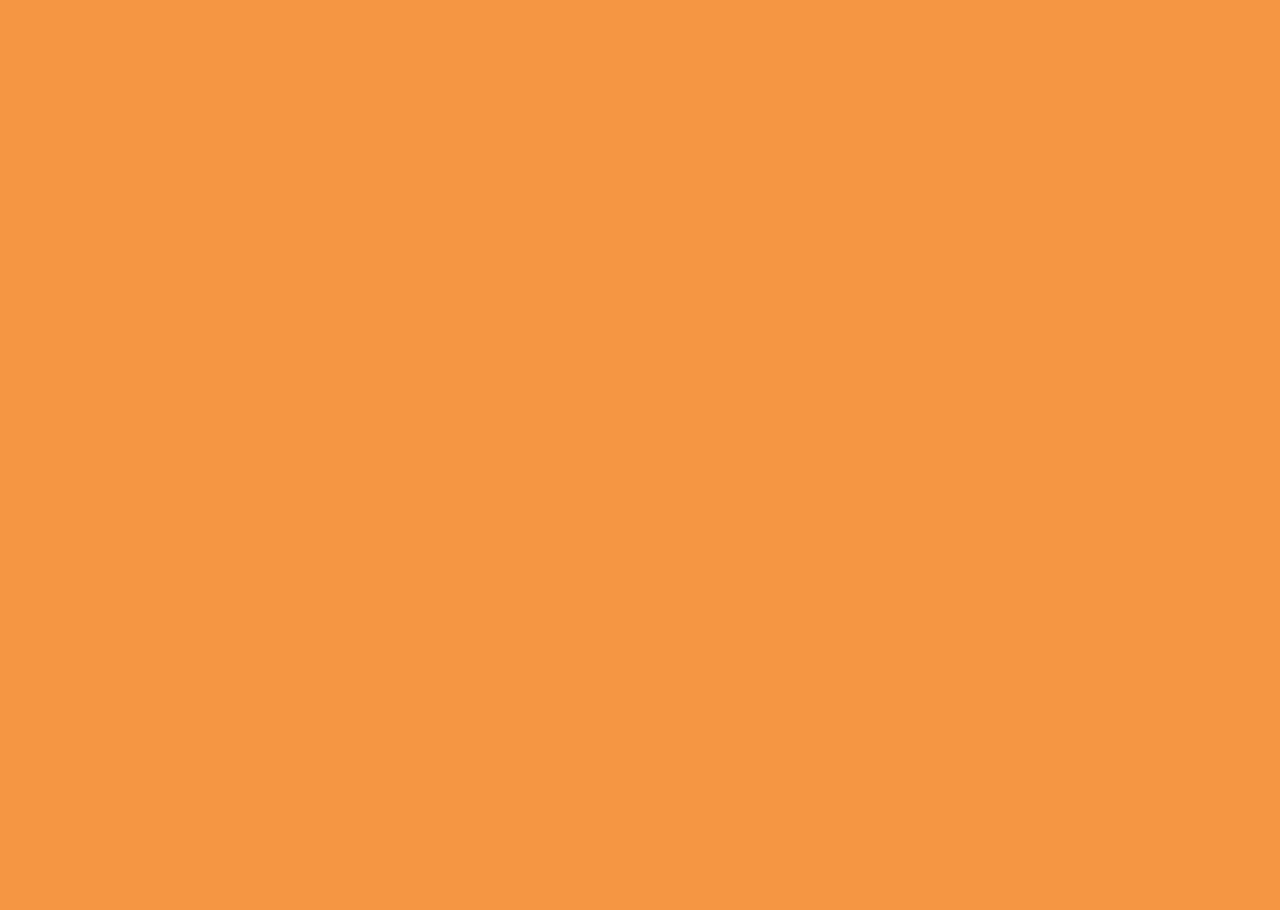
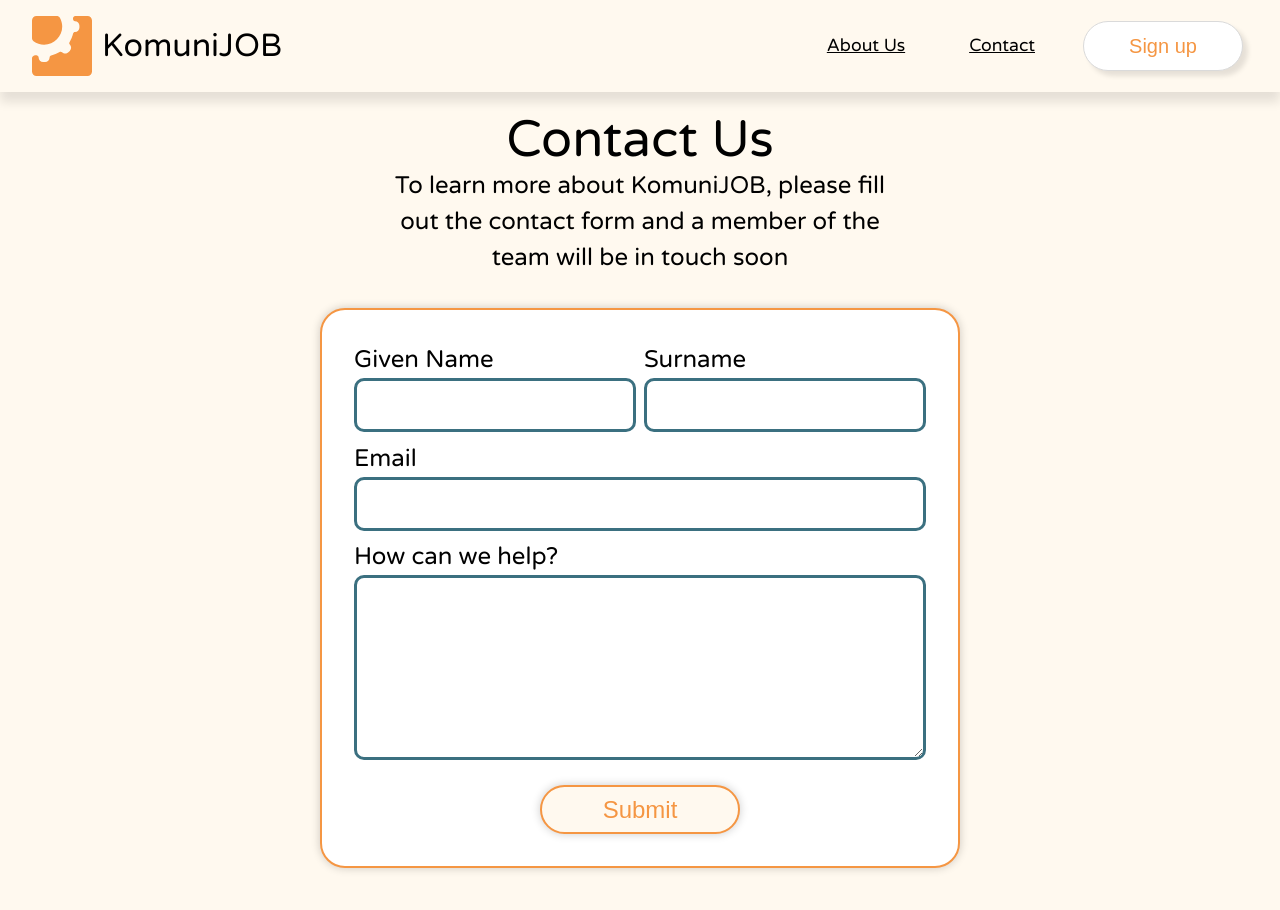
Before and after one commit to lenibnob/Komuni-Job, a React (Vite) app in the folder frontend/: page /contactus in a window 1280 px wide. Before the commit this address had no page. Before the commit the page ends 800 px from the top, so only its background shows below. Built offline with nearby package versions, Linux system fonts and the light colour scheme.

Commit message:
contact us page

```diff
--- a/frontend/index.html
+++ b/frontend/index.html
@@ -4,7 +4,7 @@
     <meta charset="UTF-8" />
     <link rel="icon" type="image/svg+xml" href="/komunijob_logo.svg" />
     <meta name="viewport" content="width=device-width, initial-scale=1.0" />
-    <title>komuniJOB</title>
+    <title>KomuniJOB</title>
   </head>
   <body>
     <div id="root"></div>
--- a/frontend/src/App.jsx
+++ b/frontend/src/App.jsx
@@ -4,6 +4,7 @@ import Home from "./pages/Home";
 import LoginPage from "./pages/AuthenticationPages/LoginPage";
 import RegistrationPage from "./pages/AuthenticationPages/RegistrationPage";
 import AboutPage from './pages/AboutPage';
+import ContactPage from './pages/ContactPage';
 import DashboardPage from './pages/Dashboard/DashboardPage';
 import ViewJob from './pages/Dashboard/ViewJob';
 import PostJob from './pages/Dashboard/PostJob';
@@ -24,6 +25,7 @@ export default function App() {
           <Route path="/login" element={<LoginPage />} />
           <Route path="/register" element={<RegistrationPage />} />
           <Route path="/about" element={<AboutPage />} />
+          <Route path="/contactus" element={<ContactPage />}/>
           <Route path='/dashboard' element={<DashboardPage />} />
           <Route path='/dashboard/pendingapplicants' element={<PendingApplicants />} />
           <Route path='/dashboard/viewjob' element={<ViewJob />} />
--- a/frontend/src/components/NavBar.jsx
+++ b/frontend/src/components/NavBar.jsx
@@ -7,12 +7,12 @@ export default function NavBar({authenticatePage}) {
 
             <div className="navBarBrand">
                 <div className="logoIcon"></div>
-                <Link className="navBarTitle" to="/">komuniJOB</Link>
+                <Link className="navBarTitle" to="/">KomuniJOB</Link>
             </div>
 
             <div className="navBarLinks">
                 <Link className="navLink" to="/about" >About Us</Link>
-                <Link className="navLink" to="/about" >Contact</Link>
+                <Link className="navLink" to="/contactus" >Contact</Link>
                 <Link to={authenticatePage.address}><button className="navButton">{authenticatePage.option}</button></Link>
             </div>
 
--- /dev/null
+++ b/frontend/src/css/Contact.css
@@ -0,0 +1,119 @@
+.contactPage {
+    background-color: #FFF9EF;
+    width: 100vh;
+    height: 100vh;
+    margin-top: 7rem;
+}
+
+.contactHeader {
+    color: black;
+    display: flex;
+    flex-direction: column;
+    align-items: center;
+
+    width: 100vw;
+} .contactHeader h2 {
+    width: 40%;
+    text-align: center;
+}
+
+.contactFormContainer {
+    width: 100vw;
+    height: 77.7vh;
+
+    display: flex;
+    flex-direction: column;
+    align-items: center;
+    padding-top: 2rem;
+}
+
+.contactForm {
+    width: 50%;
+    height: 95%;
+    border: 2px solid #F59643;
+    box-shadow: 0 0 10px rgba(0, 0, 0, 0.2);
+    color: black;
+
+    background-color: white;
+    border-radius: 25px;
+
+    display: flex;
+    flex-direction: column;
+    align-items: center;
+    padding: 2rem;
+}
+
+.inputName {
+    width: 100%;
+    height: 20%;
+
+    display: flex;
+    flex-direction: row;
+    align-items: center;
+    gap: .5rem;
+}
+.inputNameField {
+    width: 50%;
+    height: 100%;
+}
+.inputNameField input {
+    width: 100%;
+    height: 55%;
+
+    font-size: 1.5rem;
+    padding: 1rem;
+
+    background-color: white;
+    color: black;
+
+    border: 3px solid #3B7080;
+    border-radius: 10px;
+}
+
+.inputEmail {
+    width: 100%;
+    height: 20%;
+} .inputEmail input {
+    width: 100%;
+    height: 55%;
+
+    font-size: 1.5rem;
+    padding: 1rem;
+
+    background-color: white;
+    color: black;
+
+    border: 3px solid #3B7080;
+    border-radius: 10px;
+}
+
+.contactText {
+    width: 100%;
+    height: 50%;
+} .contactText textarea {
+    width: 100%;
+    height: 75%;
+}
+
+.contactButton {
+    width: 100%;
+    height: 10%;
+
+    display: flex;
+    align-items: center;
+    justify-content: center;
+} .contactButton button {
+    width: 200px;
+    height: 100%;
+
+    font-size: 1.5rem;
+    color: #F59643;
+    border: 2px solid #F59643;
+    background-color: #FFF9EF;
+
+    border-radius: 30px;
+    box-shadow: 0 0 10px rgba(0, 0, 0, 0.2);
+} .contactButton button:hover {
+    color: #FFF9EF;
+    background-color: #F59643;
+}
--- a/frontend/src/css/DashboardCSS/PostJob.css
+++ b/frontend/src/css/DashboardCSS/PostJob.css
@@ -1,7 +1,7 @@
 .postJob {
     background-color: #FFF9EF;
     display: flex;
-    height: 110vh;
+    height: 120vh;
 }
 
 .postJob p
--- /dev/null
+++ b/frontend/src/pages/ContactPage.jsx
@@ -0,0 +1,47 @@
+import "@/css/Contact.css";
+import NavBar from "../components/NavBar"
+
+export default function ContactPage() {
+    return (
+        <div className="contactPage">
+            <NavBar authenticatePage={{address : "/register", option : "Sign up"}} />
+            <div className="contactHeader">
+                <h1>Contact Us</h1>
+                <h2>To learn more about KomuniJOB, please fill out the contact form
+                    and a member of the team will be in touch soon
+                </h2>
+            </div>
+            <div className="contactFormContainer">
+                <div className="contactForm">
+
+                    <div className="inputName">
+                        <div className="inputNameField">
+                            <h2>Given Name</h2>
+                            <input type="text" name="givenName" />
+                        </div>
+                        <div className="inputNameField">
+                            <h2>Surname</h2>
+                            <input type="text" name="surname" />
+                        </div>
+                    </div>
+
+                    <div className="inputEmail">
+                        <h2>Email</h2>
+                        <input type="text" name="email"/>
+                    </div>
+
+                    <div className="contactText">
+                        <h2>How can we help?</h2>
+                        <textarea name="helpText" id="helpTextID"></textarea>
+                    </div>
+
+                    <div className="contactButton">
+                        <button>
+                            Submit
+                        </button>
+                    </div>
+                </div>
+            </div>
+        </div>
+    )
+}
```
